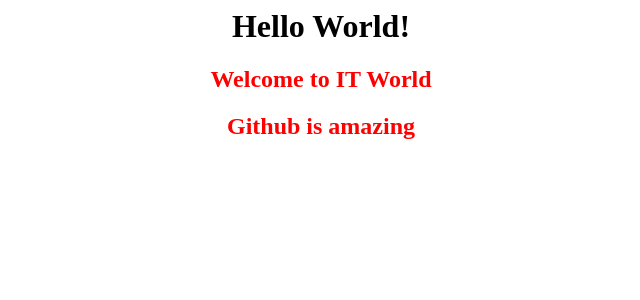
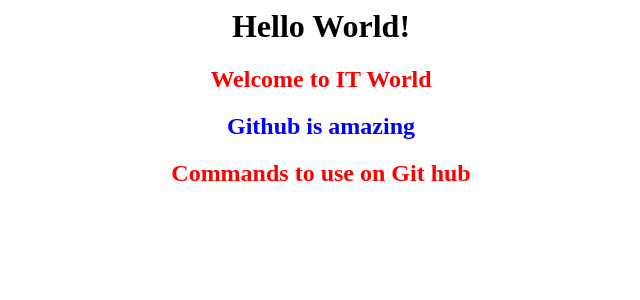
Before and after one commit to Bhargav983/Testing123, a Django app: page /members/ in a window 1280 px wide. Shown: the top 300 px of the page, without its empty margins (319-959 px from the left). Run offline with Django 4.2, Linux system fonts and the light colour scheme.

Commit message:
added cmds

```diff
--- a/FirstProject/myworld/members/templates/index.html
+++ b/FirstProject/myworld/members/templates/index.html
@@ -3,6 +3,7 @@
 
 <h1 style="text-align: center;">Hello World!</h1>
 <h2 style="text-align: center;color:red">Welcome to IT World</h2>
-<h2 style="text-align: center;color:red">Github is amazing</h2>
+<h2 style="text-align: center;color:blue">Github is amazing</h2>
+<h2 style="text-align: center;color:red">Commands to use on Git hub </h2>
 </body>
 </html>
```
